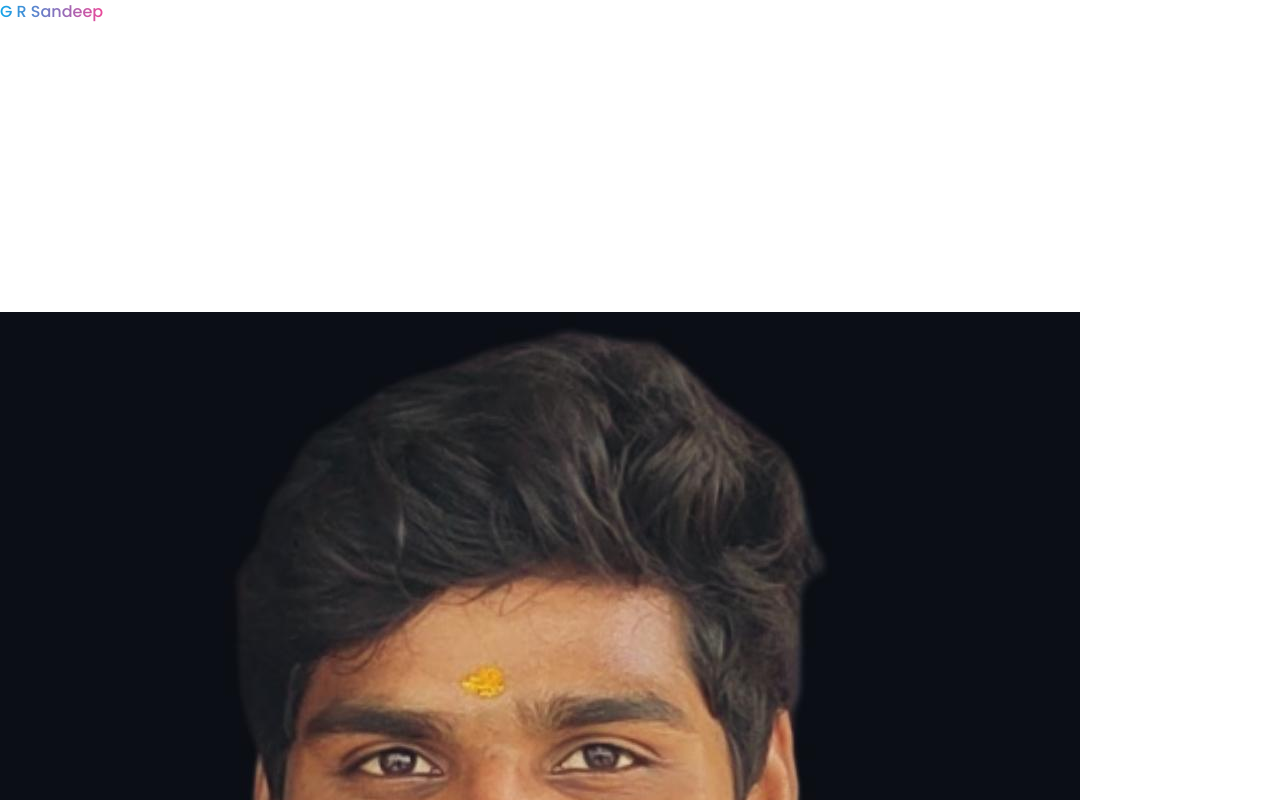
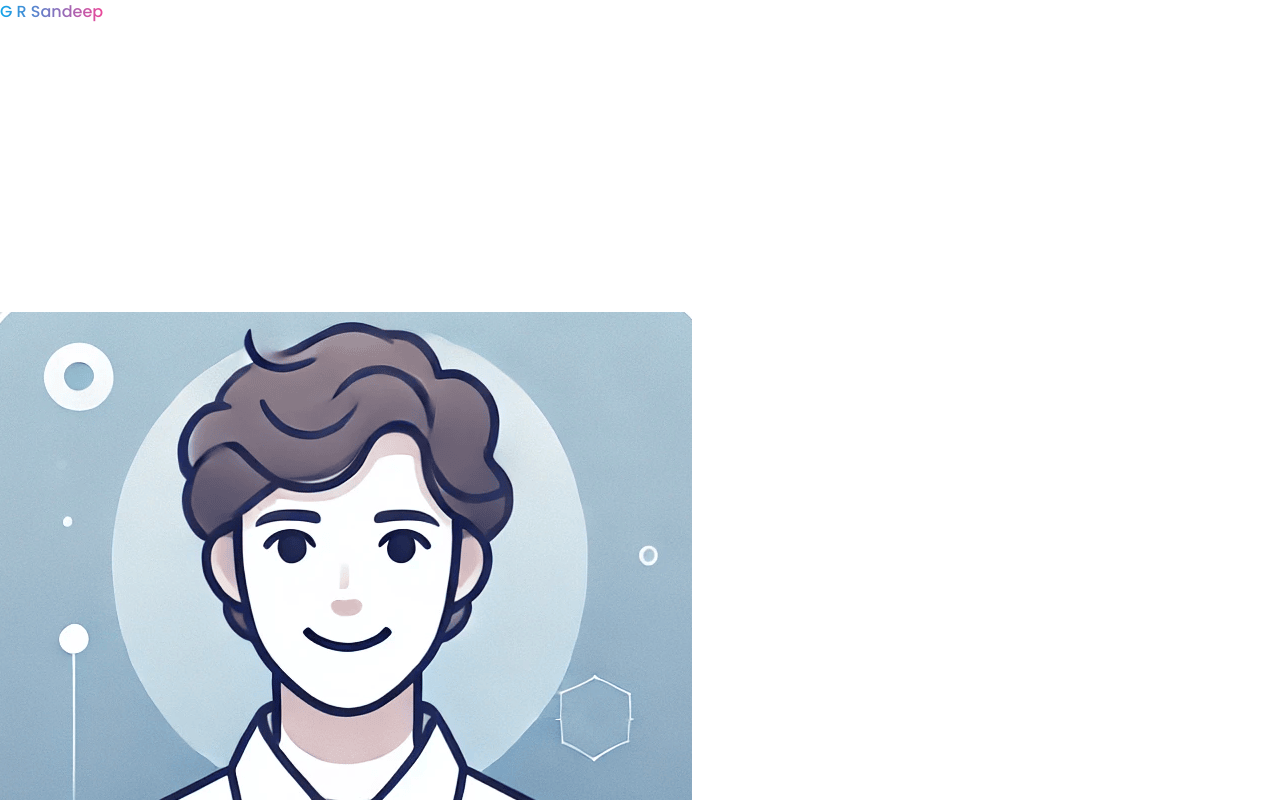
Before and after one commit to gr-sandeep/sandy-portfolio, a React (Vite) app: page / in a window 1280 px wide. Shown: the top 800 px of the page. Built offline with nearby package versions, Linux system fonts and the light colour scheme.

Commit message:
image change commit

```diff
--- a/index.html
+++ b/index.html
@@ -2,7 +2,7 @@
 <html lang="en">
   <head>
     <meta charset="UTF-8" />
-    <link rel="icon" type="image/jpg" href="/Sandy.jpg" />
+    <link rel="icon" type="image/jpg" href="/Portfolio Avatar.png" />
     <meta name="viewport" content="width=device-width, initial-scale=1.0" />
     <title>G R Sandeep</title>
   </head>
--- a/src/components/Hero.jsx
+++ b/src/components/Hero.jsx
@@ -11,8 +11,8 @@ const Hero = () => {
           transition={{ duration: 0.8, delay: 0.2 }}
         >
           <img
-            src="/Sandy.jpg"
-            className="w-[300px] h-[300px] md:h-[350px] md:w-[350px] rounded-full shadow-xl shadow-gray-100 hover:shadow-gray-200 transition-all duration-300 hover:-translate-y-5 hover:scale-105 hover:shadow-2xl "
+            src="/Portfolio Avatar.png"
+            className="size-[250px]  rounded-full transition-all duration-300 hover:-translate-y-5 hover:scale-105 hover:shadow-2xl mt-10"
             alt="Image"
           />
         </motion.div>
```
Also changed, not shown: public/Portfolio Avatar.png (added), public/Sandy.jpg (deleted).
